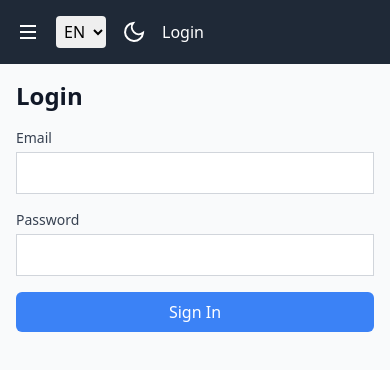
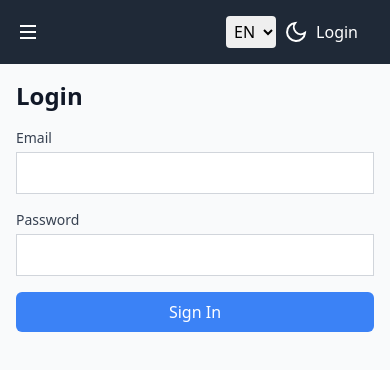
Before and after one commit to ademisler/OpenCommerce, a Next.js app: page /login in a window 390 px wide. Shown: the top 370 px of the page. Built offline with nearby package versions, Linux system fonts and the light colour scheme; no server answers.

Commit message:
Improve dark mode on orders page and mobile navbar

```diff
--- a/src/components/Layout.tsx
+++ b/src/components/Layout.tsx
@@ -33,7 +33,7 @@ const Layout: React.FC<Props> = ({ children }) => {
   return (
     <div className="min-h-screen flex flex-col bg-gray-50 text-gray-900 dark:bg-gray-900 dark:text-gray-100">
       <header className="bg-gray-800 text-white dark:bg-gray-700">
-        <nav className="flex items-center container mx-auto p-4 relative">
+        <nav className="flex justify-between items-center container mx-auto p-4 relative">
           <button
             className="mr-4 block md:hidden"
             onClick={() => setNavOpen(!navOpen)}
@@ -48,8 +48,9 @@ const Layout: React.FC<Props> = ({ children }) => {
             <Link href="/integrations" className="hover:underline">{t('integrations')}</Link>
             <Link href="/automations" className="hover:underline">{t('automations')}</Link>
           </div>
+          <div className="flex items-center ml-auto pr-4 gap-2">
             <select
-            className="text-black mr-4 p-1 rounded"
+              className="text-black p-1 rounded"
               value={lang}
               onChange={(e) => setLang(e.target.value as Lang)}
             >
@@ -57,7 +58,7 @@ const Layout: React.FC<Props> = ({ children }) => {
               <option value="tr">TR</option>
               <option value="fr">FR</option>
             </select>
-          <button className="mr-4" onClick={toggleTheme} aria-label={t('theme')}>
+            <button onClick={toggleTheme} aria-label={t('theme')}>
               {theme === 'dark' ? (
                 <SunIcon className="w-6 h-6" />
               ) : (
@@ -92,6 +93,7 @@ const Layout: React.FC<Props> = ({ children }) => {
             ) : (
               <Link href="/login" className="hover:underline">{t('login')}</Link>
             )}
+          </div>
         </nav>
         {navOpen && (
           <div className="md:hidden flex flex-col space-y-2 px-4 pb-4 bg-gray-800 text-white dark:bg-gray-700">
--- a/src/pages/orders/index.tsx
+++ b/src/pages/orders/index.tsx
@@ -46,17 +46,18 @@ export default function Orders() {
 
   const { data, error } = useSWR<Order[]>(query, fetcher);
 
-  if (error) return <div>Error loading orders.</div>;
+  if (error) return <div className="dark:text-gray-100">Error loading orders.</div>;
   if (!selected) return (
     <Layout>
-      <p>{t('noStore')}</p>
+      <p className="dark:text-gray-100">{t('noStore')}</p>
     </Layout>
   );
-  if (!data) return <div>{t('loading')}</div>;
+  if (!data) return <div className="dark:text-gray-100">{t('loading')}</div>;
 
   return (
     <Layout>
-      <h1 className="text-2xl font-bold mb-4">{t('orders')}</h1>
+      <div className="bg-white dark:bg-gray-900 p-4 rounded">
+      <h1 className="text-2xl font-bold mb-4 dark:text-gray-100">{t('orders')}</h1>
       <Link
         href="/orders/create"
         className="inline-block mb-4 bg-blue-500 dark:bg-blue-600 text-white px-4 py-2 rounded"
@@ -80,7 +81,7 @@ export default function Orders() {
         </select>
       </div>
       {data.length === 0 ? (
-        <p>{t('noOrders')}</p>
+        <p className="dark:text-gray-100">{t('noOrders')}</p>
       ) : (
         <ul className="space-y-2">
           {data.map((order) => (
@@ -88,11 +89,17 @@ export default function Orders() {
               key={order.id}
               className="border border-gray-300 dark:border-gray-600 p-2 rounded bg-white dark:bg-gray-800"
             >
-              <Link href={`/orders/${order.id}`}>{t('order')} #{order.id}</Link>
+              <Link
+                href={`/orders/${order.id}`}
+                className="dark:text-gray-100"
+              >
+                {t('order')} #{order.id}
+              </Link>
             </li>
           ))}
         </ul>
       )}
+      </div>
     </Layout>
   );
 }
```
Lines whose indentation alone changed are shown as unchanged.
